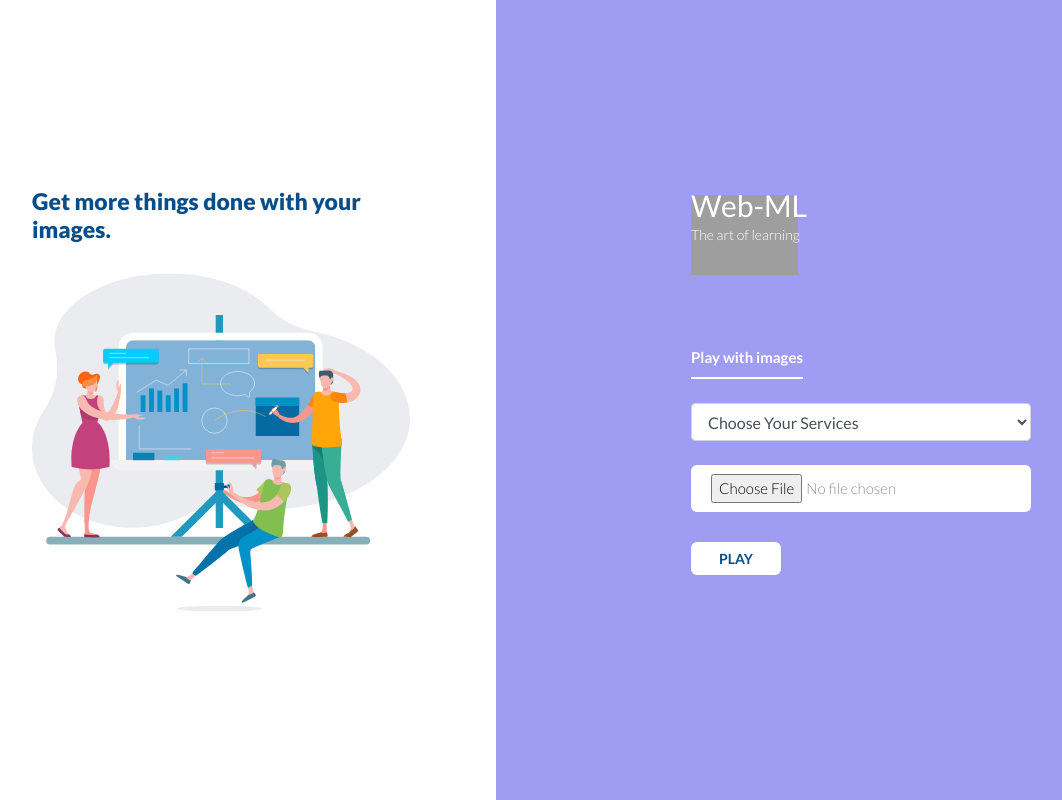
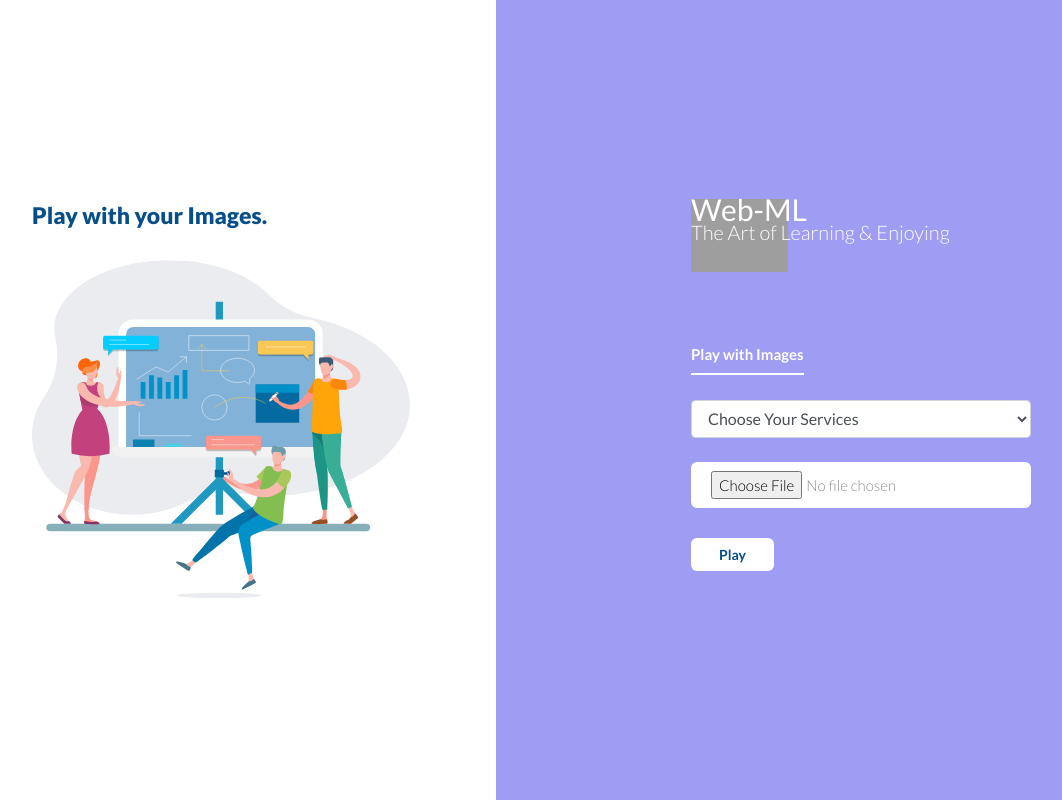
Before and after one commit to ankit98040/Django-ML-Project, a Django app: page / in a window 1280 px wide. Shown: the whole page, without its empty margins (54-1116 px from the left). Run offline with Django 3.2, Linux system fonts and the light colour scheme; some libraries are stand-ins or nearby versions; grey boxes are pictures that could not be loaded.

Commit message:
final updates

```diff
--- a/DjangoAPI/DjangoAPI/settings.py
+++ b/DjangoAPI/DjangoAPI/settings.py
@@ -11,6 +11,7 @@ https://docs.djangoproject.com/en/3.0/ref/settings/
 """
 
 import os
+from pathlib import Path
 
 # Build paths inside the project like this: os.path.join(BASE_DIR, ...)
 BASE_DIR = os.path.dirname(os.path.dirname(os.path.abspath(__file__)))
@@ -39,11 +40,14 @@ INSTALLED_APPS = [
     'django.contrib.staticfiles',
     'MyApi',
     'rest_framework',
+    'corsheaders',
+
 ]
 
 MIDDLEWARE = [
     'django.middleware.security.SecurityMiddleware',
     'django.contrib.sessions.middleware.SessionMiddleware',
+    'corsheaders.middleware.CorsMiddleware',
     'django.middleware.common.CommonMiddleware',
     'django.middleware.csrf.CsrfViewMiddleware',
     'django.contrib.auth.middleware.AuthenticationMiddleware',
@@ -52,6 +56,7 @@ MIDDLEWARE = [
 ]
 
 ROOT_URLCONF = 'DjangoAPI.urls'
+CORS_ORIGIN_ALLOW_ALL = True
 
 TEMPLATES = [
     {
--- a/DjangoAPI/MyApi/templates/index.html
+++ b/DjangoAPI/MyApi/templates/index.html
@@ -4,7 +4,7 @@
     {% load static %}
     <meta charset="UTF-8">
     <meta name="viewport" content="width=device-width, initial-scale=1.0">
-    <title>Web-ML</title>
+    <title>WEB-ML</title>
     <link rel="stylesheet" type="text/css" href="{% static 'css/bootstrap.min.css' %}">
     <link rel="stylesheet" type="text/css" href="{% static 'css/fontawesome-all.min.css' %}">
     <link rel="stylesheet" type="text/css" href="{% static 'css/style.css' %}">
@@ -16,37 +16,36 @@
             <div class="img-holder">
                 <div class="bg"></div>
                 <div class="info-holder">
-                    <h3>Get more things done with your images.</h3>
-                    <img  id="outImage" src="{% static 'images/graphic.svg' %}" alt="">
+                    <h3>Play with your Images.</h3>
+                    <img id = "outImage" src="{% static 'images/graphic.svg' %}" alt="">
                 </div>
             </div>
             <div class="form-holder">
-                <div class="form-content" style="background-color: #9F9CF3">
+                <div class="form-content" style="background-color: #9F9CF3;">
                     <div class="form-items">
                         <div class="website-logo-inside">
                             <a href="">
                                 <div class="logo">
-                                    <p style="color: white; font-size: 30px"><b>Web-ML</b></p>
-                                    <p style="color: white; font-size: 14px; margin-top: -20px;">The art of learning</p>
+                                    <p style="color: white; font-size: 30px;"><b>Web-ML</b></p>
+                                    <p style="color: white; font-size: 20px; margin-top: -27px;">The Art of Learning & Enjoying</p>
                                 </div>
                             </a>
                         </div>
                         <div class="page-links">
-                            <a href=" " class="active">Play with images</a>
+                            <a href=" " class="active">Play with Images</a>
                         </div>
                         <form method="post" enctype="multipart/form-data">
                             {% csrf_token %}
                             <select class="form-control" name="service">
                                 <option>Choose Your Services</option>
                                 <option>Object Detection</option>
-                                <option>Face Analysis</option>
                                 <option>Celebrity Detection</option>
 
                             </select><br>
 
-                            <input class="form-control" id="inputImage" type="file" onchange="ChangeImage(event)" name="image" placeholder="Password" required>
+                            <input class="form-control" id = "inputImage" type="file" onchange="ChangeImage(event)" name="image" required>
                             <div class="form-button">
-                                <button id="submit" type="submit" class="ibtn">PLAY</button>
+                                <button id="submit" type="submit" class="ibtn">Play</button>
                             </div>
                         </form>
 
@@ -57,12 +56,11 @@
     </div>
 
 <script>
-    function ChangeImage(e){
-    var image = document.getElementById("outImage");
-    image.src = URL.createObjectURL(e.target.files[0]);
+    function ChangeImage(e) {
+        var image = document.getElementById("outImage");
+        image.src = URL.createObjectURL(e.target.files[0]);
     }
 </script>
-
 
 <script src="{% static 'js/jquery.min.js' %}"></script>
 <script src="{% static 'js/popper.min.js' %}"></script>
--- a/DjangoAPI/MyApi/views.py
+++ b/DjangoAPI/MyApi/views.py
@@ -1,41 +1,31 @@
 from django.shortcuts import render, redirect
-from django.http import HttpResponse
+from django.http import  HttpResponse
 from MyApi.models import MyFile
+
 from django.conf import settings
 import boto3
 import requests
 import cv2
 
-from rest_framework.response import Response
-from rest_framework import status
-from rest_framework.decorators import api_view, renderer_classes
-from rest_framework.renderers import JSONRenderer
-
-
-
 def ObjectDetection(imagePath):
     session = boto3.Session(profile_name="default")
     Service = session.client("rekognition")
-    image = open(imagePath, "rb").read() #read in byte
+    image = open(imagePath, "rb").read()
     imgH, imgW = cv2.imread(imagePath).shape[:2]
     MyImage = cv2.imread(imagePath)
-
-
     response = Service.detect_labels(Image = {"Bytes": image})
-    #response = Service.recognize_celebrities(Image={"Bytes": image})
     for objects in response["Labels"]:
-
         if objects["Instances"]:
+            objectName = objects["Name"]
             for boxs in objects["Instances"]:
-                objectName = objects["Name"]
                 box = boxs["BoundingBox"]
                 x = int(imgW * box["Left"])
                 y = int(imgH * box["Top"])
                 w = int(imgW * box["Width"])
                 h = int(imgH * box["Height"])
-                print(x,y,w,h)
-                MyImage = cv2.rectangle(MyImage, (x,y), (x+w, y+h), (0,200,13), 2)
-                MyImage = cv2.putText(MyImage, objectName, (x,y-20), cv2.FONT_HERSHEY_SIMPLEX, 0.9, [0,0,255], 2)
+
+                MyImage = cv2.rectangle(MyImage, (x,y), (x+w, y+h), (0,255,0), 2)
+                MyImage = cv2.putText(MyImage, objectName, (x,y+20), cv2.FONT_HERSHEY_SIMPLEX, 0.9, [0,0,255], 2)
 
     cv2.imwrite(imagePath, MyImage)
 
@@ -44,50 +34,38 @@ def ObjectDetection(imagePath):
 def Celebrities_Detection(imagePath):
     session = boto3.Session(profile_name="default")
     Service = session.client("rekognition")
-    image = open(imagePath, "rb").read() #read in byte
+    image = open(imagePath, "rb").read()
     imgH, imgW = cv2.imread(imagePath).shape[:2]
     MyImage = cv2.imread(imagePath)
-
-
-    #response = Service.detect_labels(Image = {"Bytes": image})
-    response = Service.recognize_celebrities(Image={"Bytes": image})
+    response = Service.recognize_celebrities(Image = {"Bytes": image})
     for objects in response["CelebrityFaces"]:
         CelName = objects["Name"]
-
         Face = objects["Face"]
-        objectName = objects["Name"]
         box = Face["BoundingBox"]
         x = int(imgW * box["Left"])
         y = int(imgH * box["Top"])
         w = int(imgW * box["Width"])
         h = int(imgH * box["Height"])
-        print(x,y,w,h)
 
-        MyImage = cv2.rectangle(MyImage, (x,y), (x+w, y+h), (0,200,13), 2)
+        MyImage = cv2.rectangle(MyImage, (x,y), (x+w, y+h), (0,255,0), 2)
         MyImage = cv2.putText(MyImage, CelName, (x,y), cv2.FONT_HERSHEY_SIMPLEX, 0.9, [0,0,255], 2)
-
 
     cv2.imwrite(imagePath, MyImage)
 
 
-
-@api_view(["GET", "POST"])
-@renderer_classes([JSONRenderer])
 def Home(request):
-    if request.method=="POST":
+    if request.method == "POST":
         img = request.FILES["image"]
         service = request.POST["service"]
-
+        print(service)
         data = MyFile.objects.create(image = img)
-        path = str(settings.MEDIA_ROOT + "/" + data.image.name )
-
-        if service=="Object Detection":
+        path = str(settings.MEDIA_ROOT) + "/" + data.image.name
+        if service == "Object Detection":
             ObjectDetection(path)
 
-        if service=="Celebrity Detection":
+        if service == "Cel.. Det...":
             Celebrities_Detection(path)
 
-        url = "http:127.0.0.1:8000" + data.image.url
-        Msg = {"Url": url}
-        return Response(data=Msg, status=status.HTTP_200_OK)
+        url = "http://127.0.0.1:8000" + data.image.url
+        return redirect(url)
     return render(request, "index.html")
```
